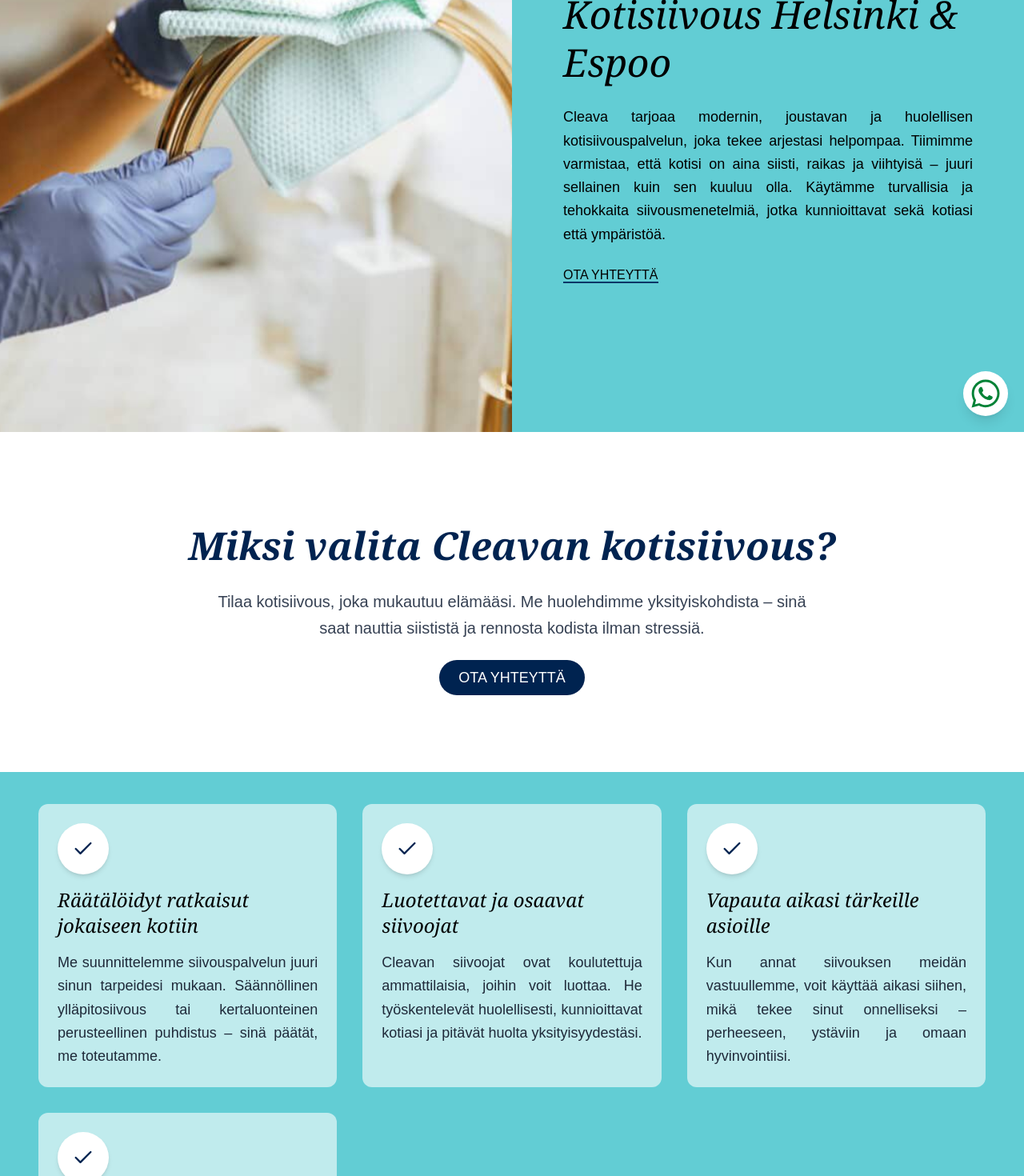
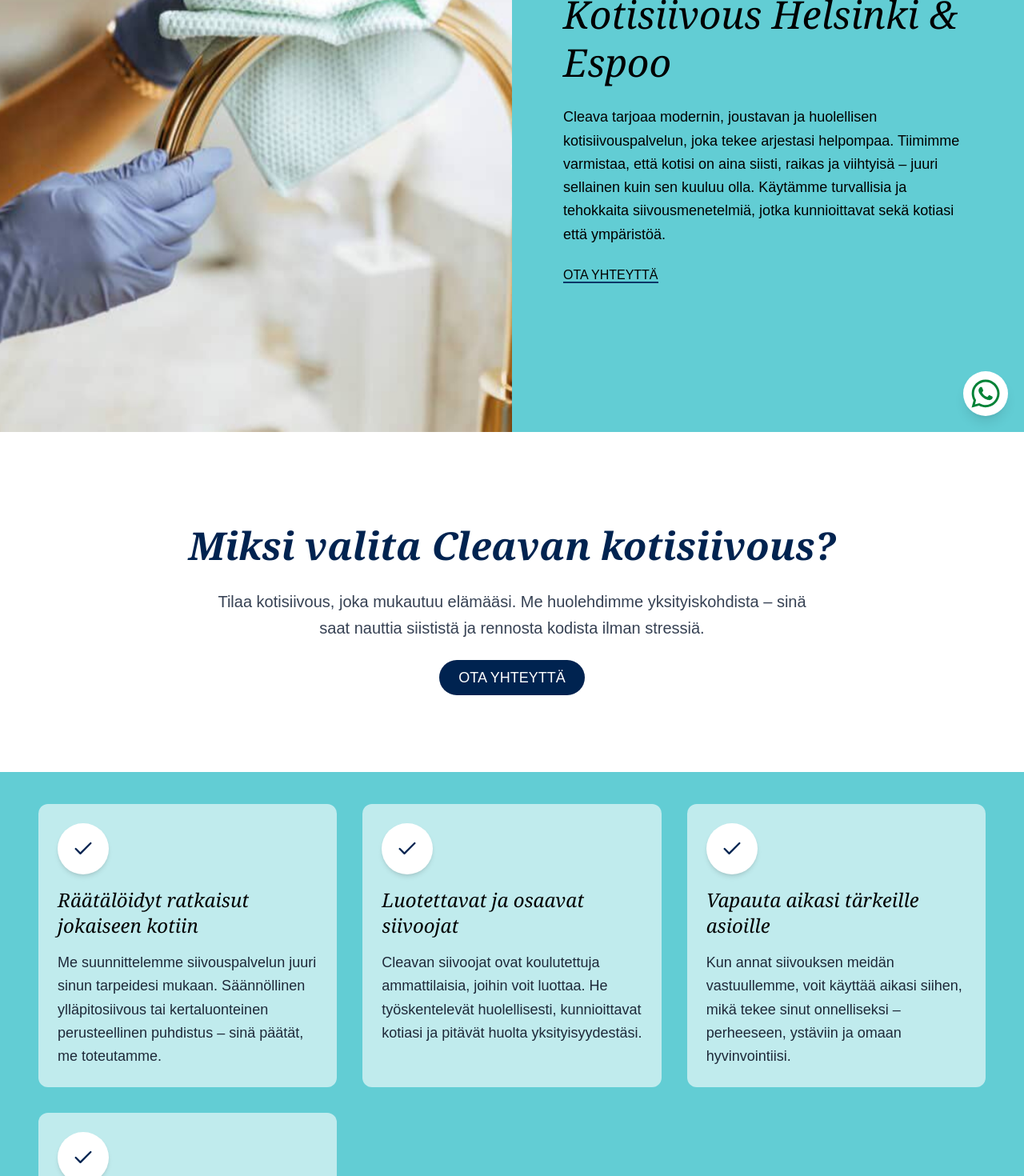
Before and after one commit to mubbits/react-cleava, a React (Vite) app: page /home-cleaning in a window 1280 px wide. Shown: the part 260-1730 px from the top of the page at 80% size. Built offline with nearby package versions, Linux system fonts and the light colour scheme.

Commit message:
Remove text-justify from section paragraphs
Eliminated the 'text-justify' Tailwind class from paragraph elements in ServiceHeroSection, ServiceTransitionSection, WhyChooseCleavaSection, and Values components for improved text alignment consistency.

```diff
--- a/src/sections/ServiceHeroSection.jsx
+++ b/src/sections/ServiceHeroSection.jsx
@@ -19,9 +19,7 @@ const ServiceHeroSection = ({ title, desc, img }) => {
             {title}
           </h1>
 
-          <p className="text-base sm:text-lg text-justify leading-relaxed">
-            {desc}
-          </p>
+          <p className="text-base sm:text-lg leading-relaxed">{desc}</p>
 
           <div>
             <a
--- a/src/sections/ServiceTransitionSection.jsx
+++ b/src/sections/ServiceTransitionSection.jsx
@@ -16,7 +16,7 @@ const ServiceTransitionSection = () => {
             {t("movingCleaning.serviceTransitionSection.title")}
           </h2>
 
-          <p className="text-base sm:text-lg md:text-xl font-medium text-gray-700 leading-relaxed text-justify md:text-left">
+          <p className="text-base sm:text-lg md:text-xl font-medium text-gray-700 leading-relaxed md:text-left">
             {t("movingCleaning.serviceTransitionSection.desc")}
           </p>
 
--- a/src/sections/WhyChooseCleavaSection.jsx
+++ b/src/sections/WhyChooseCleavaSection.jsx
@@ -51,7 +51,7 @@ const WhyChooseCleavaSection = ({
               <h3 className="text-xl sm:text-2xl font-serif italic mb-4">
                 {data?.title}
               </h3>
-              <p className="text-base sm:text-lg text-gray-800 leading-relaxed text-justify">
+              <p className="text-base sm:text-lg text-gray-800 leading-relaxed ">
                 {data?.desc}
               </p>
             </div>
--- a/src/sections/frontPageSections/Values.jsx
+++ b/src/sections/frontPageSections/Values.jsx
@@ -22,7 +22,7 @@ const Values = ({ values }) => {
                 <h3 className="text-xl sm:text-2xl font-serif italic mb-2 sm:mb-3 md:mb-4">
                   {value.title}
                 </h3>
-                <p className="text-sm sm:text-base md:text-lg opacity-90 leading-relaxed text-justify">
+                <p className="text-sm sm:text-base md:text-lg opacity-90 leading-relaxed ">
                   {value.description}
                 </p>
               </div>
```
